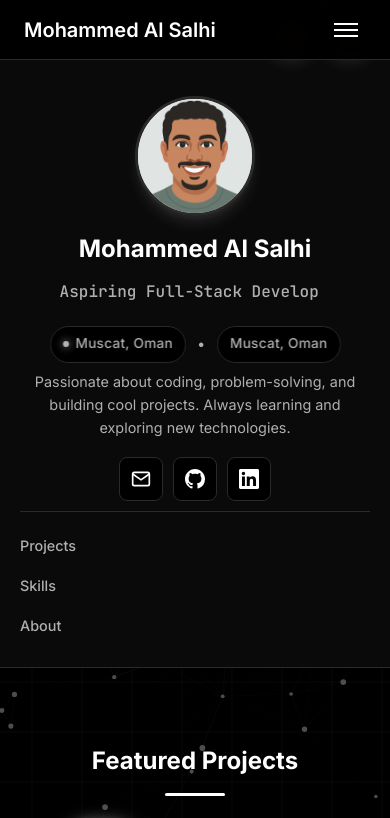
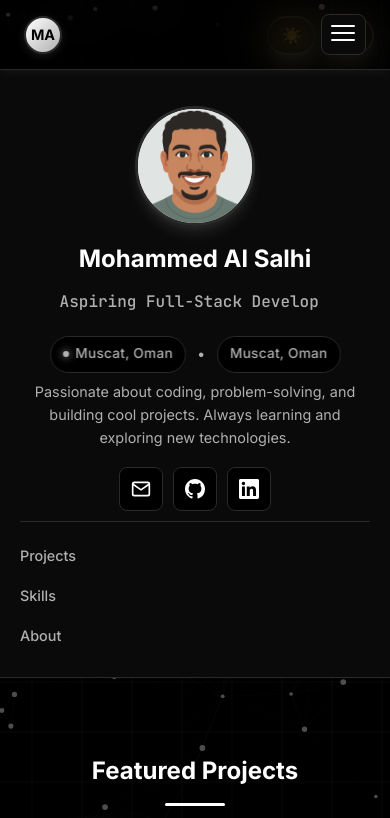
Before and after one commit to mohammed-alsalhi/personal-website, a React (Vite) app in the folder personal-website-react/: page /#/ in a window 390 px wide. Shown: the top 818 px of the page. Built offline with nearby package versions, Linux system fonts and the light colour scheme.

Commit message:
feat: enhance TopNav with animations and improve styling for better user experience

```diff
--- a/personal-website-react/src/components/layout/TopNav.jsx
+++ b/personal-website-react/src/components/layout/TopNav.jsx
@@ -1,5 +1,5 @@
 import { Link, useLocation } from 'react-router-dom';
-import { motion } from 'framer-motion';
+import { motion, AnimatePresence } from 'framer-motion';
 import { useState } from 'react';
 
 const TopNav = () => {
@@ -19,13 +19,26 @@ const TopNav = () => {
   };
 
   return (
-    <nav className="top-nav">
+    <motion.nav
+      className="top-nav"
+      initial={{ y: -100 }}
+      animate={{ y: 0 }}
+      transition={{ duration: 0.6, ease: "easeOut" }}
+    >
       <div className="top-nav-container">
         <Link to="/" className="top-nav-logo">
+          <motion.div
+            className="logo-circle"
+            whileHover={{ scale: 1.05, rotate: 5 }}
+            transition={{ duration: 0.3 }}
+          >
+            <span className="logo-initials">MA</span>
+          </motion.div>
           <motion.span
-            initial={{ opacity: 0 }}
-            animate={{ opacity: 1 }}
-            transition={{ duration: 0.5 }}
+            className="logo-text"
+            initial={{ opacity: 0, x: -10 }}
+            animate={{ opacity: 1, x: 0 }}
+            transition={{ duration: 0.5, delay: 0.2 }}
           >
             Mohammed Al Salhi
           </motion.span>
@@ -33,58 +46,77 @@ const TopNav = () => {
 
         {/* Desktop Navigation */}
         <div className="nav-links">
-          {navLinks.map((link) => (
+          {navLinks.map((link, index) => (
             <Link
               key={link.path}
               to={link.path}
               className={`nav-link ${isActive(link.path) ? 'active' : ''}`}
             >
-              <motion.span
-                whileHover={{ scale: 1.05 }}
-                transition={{ duration: 0.2 }}
+              <motion.div
+                className="nav-link-inner"
+                initial={{ opacity: 0, y: -10 }}
+                animate={{ opacity: 1, y: 0 }}
+                transition={{ duration: 0.5, delay: 0.3 + index * 0.1 }}
+                whileHover={{ y: -2 }}
               >
                 {link.label}
-              </motion.span>
+                {isActive(link.path) && (
+                  <motion.div
+                    className="nav-link-indicator"
+                    layoutId="activeIndicator"
+                    transition={{ duration: 0.3 }}
+                  />
+                )}
+              </motion.div>
             </Link>
           ))}
         </div>
 
         {/* Mobile Menu Button */}
-        <button
+        <motion.button
           className="mobile-menu-button"
           onClick={() => setIsMobileMenuOpen(!isMobileMenuOpen)}
           aria-label="Toggle mobile menu"
+          whileTap={{ scale: 0.9 }}
         >
-          <span className={`hamburger ${isMobileMenuOpen ? 'open' : ''}`}>
+          <div className={`hamburger ${isMobileMenuOpen ? 'open' : ''}`}>
             <span></span>
             <span></span>
             <span></span>
-          </span>
-        </button>
+          </div>
+        </motion.button>
       </div>
 
       {/* Mobile Navigation */}
+      <AnimatePresence>
         {isMobileMenuOpen && (
           <motion.div
             className="mobile-nav-links"
-          initial={{ opacity: 0, y: -20 }}
-          animate={{ opacity: 1, y: 0 }}
-          exit={{ opacity: 0, y: -20 }}
+            initial={{ opacity: 0, height: 0 }}
+            animate={{ opacity: 1, height: 'auto' }}
+            exit={{ opacity: 0, height: 0 }}
             transition={{ duration: 0.3 }}
           >
-          {navLinks.map((link) => (
+            {navLinks.map((link, index) => (
+              <motion.div
+                key={link.path}
+                initial={{ opacity: 0, x: -20 }}
+                animate={{ opacity: 1, x: 0 }}
+                transition={{ delay: index * 0.1 }}
+              >
                 <Link
-              key={link.path}
                   to={link.path}
                   className={`mobile-nav-link ${isActive(link.path) ? 'active' : ''}`}
                   onClick={() => setIsMobileMenuOpen(false)}
                 >
                   {link.label}
                 </Link>
+              </motion.div>
             ))}
           </motion.div>
         )}
-    </nav>
+      </AnimatePresence>
+    </motion.nav>
   );
 };
 
--- a/personal-website-react/src/index.css
+++ b/personal-website-react/src/index.css
@@ -1493,12 +1493,17 @@ section {
     top: 0;
     left: 0;
     right: 0;
-    height: 60px;
-    background-color: var(--navbar-bg);
+    height: 70px;
+    background: linear-gradient(to bottom, var(--navbar-bg), rgba(var(--bg-primary), 0.98));
     border-bottom: 1px solid var(--border-color);
     z-index: 1000;
-    backdrop-filter: blur(10px);
+    backdrop-filter: blur(20px);
+    box-shadow: 0 2px 10px rgba(0, 0, 0, 0.05);
     transition: all 0.3s ease;
+}
+
+[data-theme="dark"] .top-nav {
+    box-shadow: 0 2px 10px rgba(255, 255, 255, 0.05);
 }
 
 .top-nav-container {
@@ -1508,115 +1513,204 @@ section {
     display: flex;
     align-items: center;
     justify-content: space-between;
-    padding: 0 2rem;
-}
-
+    padding: 0 2.5rem;
+}
+
+/* Logo Styles */
 .top-nav-logo {
-    font-size: 1.25rem;
+    display: flex;
+    align-items: center;
+    gap: 1rem;
+    text-decoration: none;
+    transition: all 0.3s ease;
+}
+
+.logo-circle {
+    width: 42px;
+    height: 42px;
+    border-radius: 50%;
+    background: linear-gradient(135deg, var(--text-primary), var(--text-secondary));
+    display: flex;
+    align-items: center;
+    justify-content: center;
+    border: 2px solid var(--border-color);
+    box-shadow: 0 2px 8px rgba(0, 0, 0, 0.1);
+    transition: all 0.3s cubic-bezier(0.34, 1.56, 0.64, 1);
+    position: relative;
+}
+
+[data-theme="dark"] .logo-circle {
+    box-shadow: 0 2px 8px rgba(255, 255, 255, 0.1);
+}
+
+.logo-circle:hover {
+    box-shadow: 0 0 20px var(--text-primary);
+    border-color: var(--text-primary);
+}
+
+.logo-initials {
+    font-size: 1rem;
+    font-weight: 700;
+    color: var(--bg-primary);
+    user-select: none;
+}
+
+.logo-text {
+    font-size: 1.1rem;
     font-weight: 600;
     color: var(--text-primary);
+    letter-spacing: -0.02em;
+}
+
+/* Navigation Links */
+.nav-links {
+    display: flex;
+    gap: 0.5rem;
+    align-items: center;
+}
+
+.nav-link {
     text-decoration: none;
-    transition: opacity 0.3s ease;
-}
-
-.top-nav-logo:hover {
-    opacity: 0.7;
-}
-
-.nav-links {
-    display: flex;
-    gap: 2rem;
-}
-
-.nav-link {
-    color: var(--text-secondary);
-    text-decoration: none;
+    position: relative;
+}
+
+.nav-link-inner {
+    padding: 0.6rem 1.25rem;
+    border-radius: 24px;
+    color: var(--text-secondary);
     font-weight: 500;
-    font-size: 1rem;
-    transition: color 0.3s ease;
+    font-size: 0.95rem;
+    transition: all 0.3s cubic-bezier(0.34, 1.56, 0.64, 1);
     position: relative;
-    padding: 0.5rem 0;
-}
-
-.nav-link:hover {
-    color: var(--text-primary);
-}
-
-.nav-link.active {
-    color: var(--text-primary);
-}
-
-.nav-link.active::after {
-    content: '';
+    border: 1px solid transparent;
+    background-color: transparent;
+}
+
+.nav-link:hover .nav-link-inner {
+    color: var(--text-primary);
+    background-color: var(--bg-secondary);
+    border-color: var(--border-color);
+    transform: translateY(-2px);
+}
+
+.nav-link.active .nav-link-inner {
+    color: var(--text-primary);
+    background-color: var(--bg-secondary);
+    border-color: var(--text-primary);
+    font-weight: 600;
+    box-shadow: 0 0 15px rgba(0, 0, 0, 0.1);
+}
+
+[data-theme="dark"] .nav-link.active .nav-link-inner {
+    box-shadow: 0 0 15px rgba(255, 255, 255, 0.1);
+}
+
+.nav-link-indicator {
     position: absolute;
-    bottom: 0;
-    left: 0;
+    bottom: -2px;
+    left: 50%;
+    transform: translateX(-50%);
+    width: 6px;
+    height: 6px;
+    border-radius: 50%;
+    background-color: var(--text-primary);
+    box-shadow: 0 0 10px var(--text-primary);
+}
+
+/* Mobile Menu */
+.mobile-menu-button {
+    display: none;
+    background: var(--bg-secondary);
+    border: 1px solid var(--border-color);
+    border-radius: 8px;
+    cursor: pointer;
+    padding: 0.6rem;
+    transition: all 0.3s ease;
+}
+
+.mobile-menu-button:hover {
+    background-color: var(--card-bg);
+    border-color: var(--text-primary);
+}
+
+.hamburger {
+    display: flex;
+    flex-direction: column;
+    gap: 5px;
+    width: 24px;
+    height: 20px;
+}
+
+.hamburger span {
     width: 100%;
     height: 2px;
-    background: var(--text-primary);
-}
-
-.mobile-menu-button {
-    display: none;
-    background: none;
-    border: none;
-    cursor: pointer;
-    padding: 0.5rem;
-}
-
-.hamburger {
-    display: flex;
-    flex-direction: column;
-    gap: 4px;
-}
-
-.hamburger span {
-    width: 24px;
-    height: 2px;
     background-color: var(--text-primary);
-    transition: all 0.3s ease;
+    border-radius: 2px;
+    transition: all 0.3s cubic-bezier(0.68, -0.55, 0.265, 1.55);
+    transform-origin: center;
 }
 
 .hamburger.open span:nth-child(1) {
-    transform: rotate(45deg) translate(6px, 6px);
+    transform: rotate(45deg) translate(7px, 7px);
 }
 
 .hamburger.open span:nth-child(2) {
     opacity: 0;
+    transform: scale(0);
 }
 
 .hamburger.open span:nth-child(3) {
-    transform: rotate(-45deg) translate(6px, -6px);
-}
-
+    transform: rotate(-45deg) translate(7px, -7px);
+}
+
+/* Mobile Navigation */
 .mobile-nav-links {
-    display: none;
     position: absolute;
-    top: 60px;
+    top: 70px;
     left: 0;
     right: 0;
     background-color: var(--navbar-bg);
+    backdrop-filter: blur(20px);
     border-bottom: 1px solid var(--border-color);
     padding: 1rem 2rem;
+    display: flex;
     flex-direction: column;
-    gap: 1rem;
+    gap: 0.5rem;
+    box-shadow: 0 4px 12px rgba(0, 0, 0, 0.1);
+    overflow: hidden;
+}
+
+[data-theme="dark"] .mobile-nav-links {
+    box-shadow: 0 4px 12px rgba(255, 255, 255, 0.05);
 }
 
 .mobile-nav-link {
     color: var(--text-secondary);
     text-decoration: none;
     font-weight: 500;
-    padding: 0.75rem 0;
-    border-bottom: 1px solid var(--border-color);
-    transition: color 0.3s ease;
+    padding: 1rem 1.25rem;
+    border-radius: 12px;
+    border: 1px solid var(--border-color);
+    background-color: var(--bg-secondary);
+    transition: all 0.3s ease;
+    text-align: center;
+}
+
+.mobile-nav-link:hover {
+    background-color: var(--card-bg);
+    border-color: var(--text-primary);
+    color: var(--text-primary);
 }
 
 .mobile-nav-link.active {
     color: var(--text-primary);
+    background-color: var(--card-bg);
+    border-color: var(--text-primary);
+    font-weight: 600;
 }
 
 .split-layout {
-    margin-top: 60px;
+    margin-top: 70px;
 }
 
 /* ===== BLOG LISTING PAGE ===== */
@@ -2208,12 +2302,21 @@ section {
         display: block;
     }
 
-    .mobile-nav-links {
-        display: flex;
-    }
-
     .top-nav-container {
         padding: 0 1.5rem;
+    }
+
+    .logo-text {
+        display: none;
+    }
+
+    .logo-circle {
+        width: 38px;
+        height: 38px;
+    }
+
+    .logo-initials {
+        font-size: 0.9rem;
     }
 
     .blog-listing-page,
```
Lines whose indentation alone changed are shown as unchanged.
